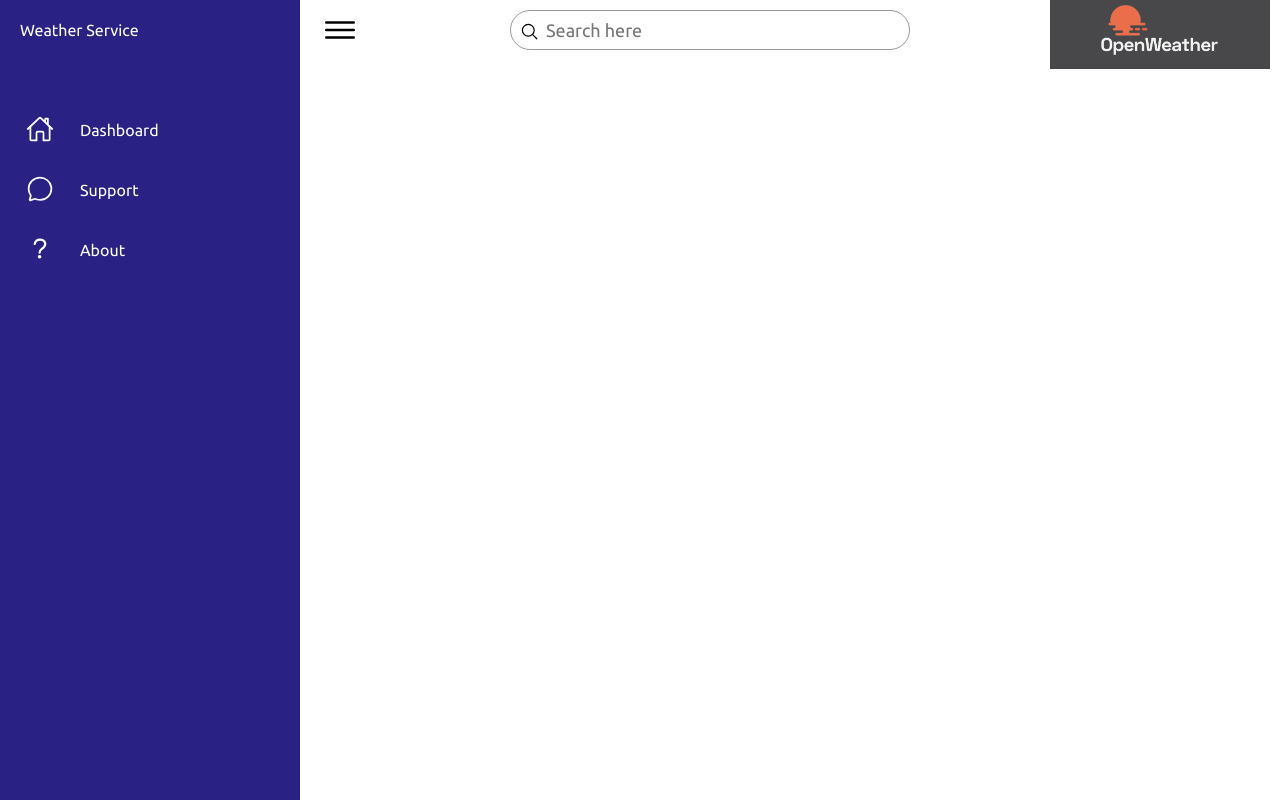
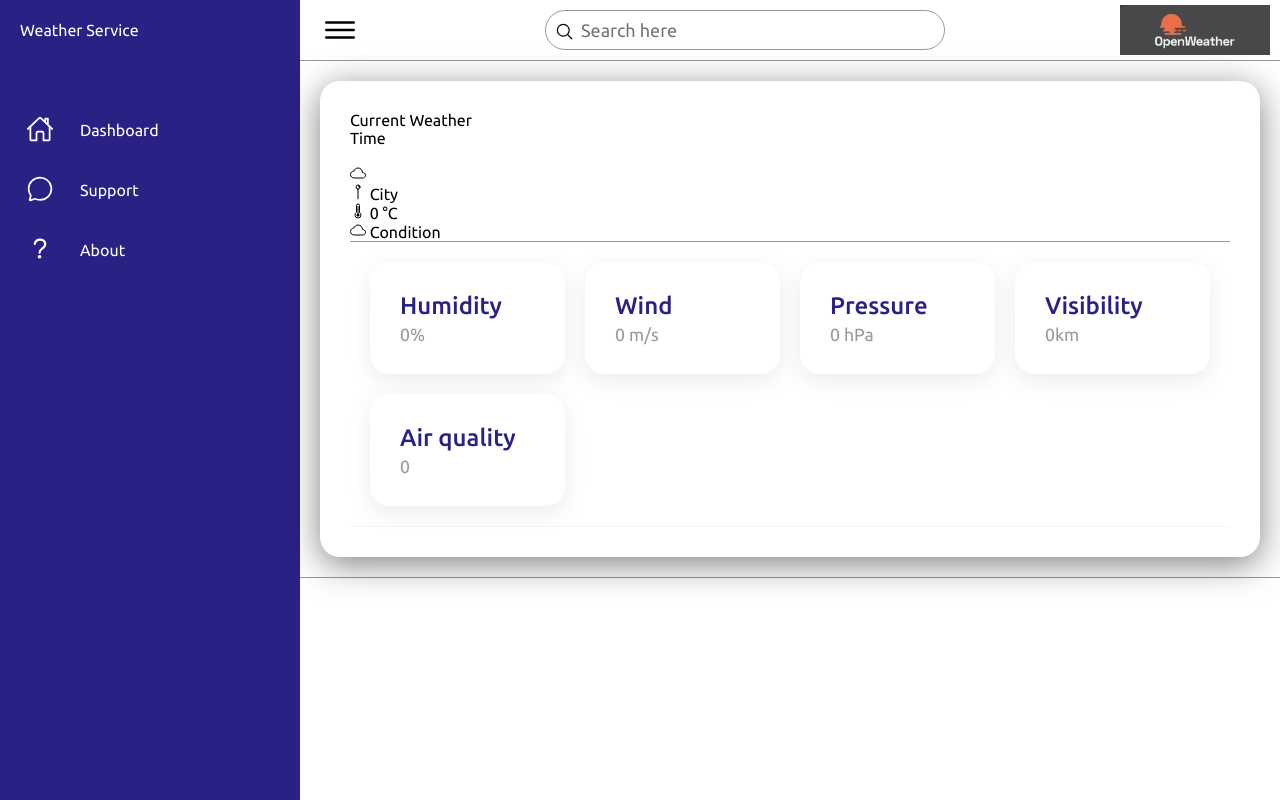
Before and after one commit to Mordecai-Wambua/Weather-Service-Project, a plain HTML site: page v2/index.html in a window 1280 px wide. Drawn offline with nearby package versions, Linux system fonts and the light colour scheme.

Commit message:
Weather dashboard v1

```diff
--- a/v2/index.html
+++ b/v2/index.html
@@ -8,6 +8,8 @@
     <title>Dashboard</title>
     <link rel="stylesheet" href="styles/common.css">
     <link rel="stylesheet" href="styles/navigation.css">
+    <link rel="stylesheet" href="styles/weather.css">
+    <link rel="stylesheet" href="styles/accessibility.css">
 </head>
 
 
@@ -66,12 +68,76 @@
                     </label>
                 </div>
 
-                <div class="API">
+                <div class="api">
                     <img src="images/openweather.png" alt="">
                 </div>
             </div>
+
+            <div class="dash">
+                <div class="components">
+                    <div class="weather">
+                        <p>
+                            Current Weather
+                            <br>
+                            Time
+                        </p>
+                        <br>
+                        <div class="icon">
+                            <ion-icon name="cloud-outline"></ion-icon>
+                        </div>
+
+                        <div class="location">
+                            <span class="icon">
+                                <ion-icon name="pin-outline"></ion-icon>
+                            </span>
+                            <span class="city">City</span>
+                        </div>
+
+                        <div class="temperature">
+                            <span class="icon">
+                                <ion-icon name="thermometer-outline"></ion-icon>
+                            </span>
+                            <span class="degree">0</span>
+                            <span class="unit">°C</span>
+                        </div>
+
+                        <div class="status">
+                            <span class="icon">
+                                <ion-icon name="cloud-outline"></ion-icon>
+                            </span>
+                            <span class="condition">Condition</span>
+                        </div>
+                    </div>
+
+                    <div class="details">
+                        <div class="card">
+                            <div class="title">Humidity</div>
+                            <div class="value">0%</div>
+                        </div>
+
+                        <div class="card">
+                            <div class="title">Wind</div>
+                            <div class="value">0 m/s</div>
+                        </div>
+
+                        <div class="card">
+                            <div class="title">Pressure</div>
+                            <div class="value">0 hPa</div>
+                        </div>
+
+                        <div class="card">
+                            <div class="title">Visibility</div>
+                            <div class="value">0km</div>
+                        </div>
+
+                        <div class="card">
+                            <div class="title">Air quality</div>
+                            <div class="value">0 </div>
+                        </div>
+                    </div>
+                </div>
+            </div>
         </div>
-
     </div>
 
     <!-- Scripts -->
--- /dev/null
+++ b/v2/styles/accessibility.css
@@ -0,0 +1,75 @@
+/* Responsive Design */
+@media (max-width: 1280px){
+    .dash .components .details{
+        grid-template-columns: repeat(4, 1fr);
+    }
+
+}
+
+@media (max-width: 991px){
+    .navigation{
+        left: -300px
+    }
+
+    .navigation.active{
+        width: 300px;
+        left: 0;
+    }
+
+    .main{
+        width: 100%;
+        left: 0;
+    }
+
+    .main.active{
+        left: 300px;
+    }
+}
+
+@media (max-width: 1180px){
+    .dash .components .details{
+        grid-template-columns: repeat(3, 1fr);
+    }
+}
+
+@media (max-width: 768px){
+    .dash .components .details{
+        grid-template-columns: repeat(2, 1fr);
+    }
+
+    .details .card title{
+        white-space: nowrap;
+    }
+}
+
+@media (max-width: 480px) {
+    .dash .components .details{
+        grid-template-columns: repeat(1, 1fr);
+    }
+
+    .user{
+        min-width: 40px;
+    }
+
+    .navigation{
+        width: 100%;
+        left: -100%;
+        z-index: 1000;
+    }
+
+    .navigation.active{
+        width: 100%;
+        left: 0;
+    }
+
+    .toggle{
+        z-index: 10001;
+    }
+
+    .main.active .toggle{
+        color: #fff;
+        position: fixed;
+        right: 0;
+        left: initial;
+    }
+}
--- a/v2/styles/navigation.css
+++ b/v2/styles/navigation.css
@@ -171,16 +171,15 @@
     font-size: 1.2rem;
 }
 
-.user{
+.api{
     position: relative;
-    width: 40px;
-    height: 40px;
-    border-radius: 50%;
+    width: 150px;
+    height: 50px;
     overflow: hidden;
     cursor: pointer;
 }
 
-.user img{
+.api img{
     position: absolute;
     top: 0;
     left: 0;
@@ -188,53 +187,3 @@
     height: 100%;
     object-fit: cover;
 }
-
-/* Responsive Design */
-@media (max-width: 991px){
-    .navigation{
-        left: -300px
-    }
-
-    .navigation.active{
-        width: 300px;
-        left: 0;
-    }
-
-    .main{
-        width: 100%;
-        left: 0;
-    }
-
-    .main.active{
-        left: 300px;
-    }
-}
-
-
-@media (max-width: 480px) {
-    .user{
-        min-width: 40px;
-    }
-
-    .navigation{
-        width: 100%;
-        left: -100%;
-        z-index: 1000;
-    }
-
-    .navigation.active{
-        width: 100%;
-        left: 0;
-    }
-
-    .toggle{
-        z-index: 10001;
-    }
-
-    .main.active .toggle{
-        color: #fff;
-        position: fixed;
-        right: 0;
-        left: initial;
-    }
-}
--- /dev/null
+++ b/v2/styles/weather.css
@@ -0,0 +1,63 @@
+.dash{
+    position: relative;
+    width: 100%;
+    min-height: 400px;
+    border-top: 30px solid var(--white);
+    padding: 20px;
+    display: flex;
+    border-bottom: 1px solid var(--black2);
+    border-top: 1px solid var(--black2);
+}
+
+.dash .components{
+    position: relative;
+    width: 100%;
+    display: grid;
+    grid-template-rows: 2 1fr;
+    padding: 30px;
+    background: var(--white);
+    box-shadow: 0 7px 35px rgba(0, 0, 0, 0.5);
+    border-radius: 20px;
+}
+
+.dash .components .weather{
+    position: relative;
+    width: 100%;
+    display: grid;
+    border-bottom: 1px solid var(--black2);
+}
+
+.dash .components .details{
+    position: relative;
+    width: 100%;
+    padding: 20px;
+    display: grid;
+    grid-template-columns: repeat(5, 1fr);
+    grid-gap: 20px;
+    border-bottom: 1px solid var(--gray);
+}
+
+.dash .components .details .card{
+    position: relative;
+    background: var(--white);
+    padding: 30px;
+    border-radius: 20px;
+    display: flex;
+    flex-direction: column;
+    justify-content: space-between;
+    cursor: pointer;
+    box-shadow: 0 7px 25px rgba(0, 0, 0, 0.08);
+}
+
+.card .title{
+    position: relative;
+    font-weight: 500;
+    font-size: 1.5rem;
+    color: var(--blue)
+}
+
+.card .value{
+    color: var(--black2);
+    font-size: 1.1rem;
+    margin-top: 5px;
+}
```
